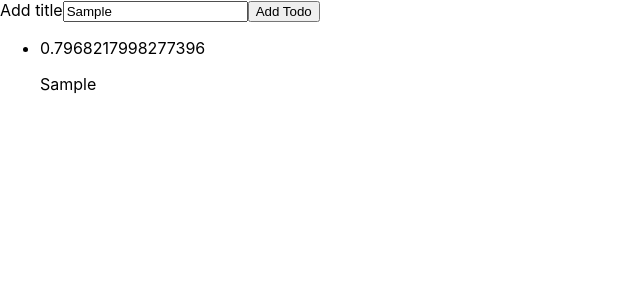
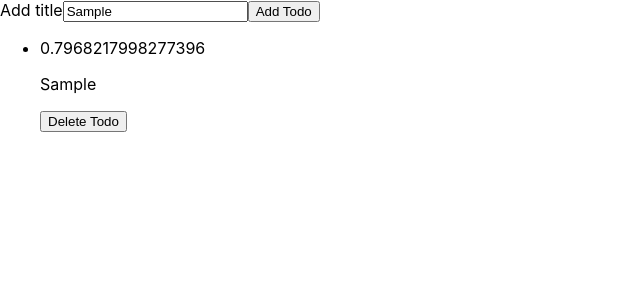
Before and after one commit to VadimKorobec/react-ts, a React (Create React App) app: page / in a window 1280 px wide. Both pictures are taken after typing "Sample" into the empty fields and a click on the button "Add Todo". Shown: the top 300 px of the page, without its empty margins (0-640 px from the left). Built offline with nearby package versions, Linux system fonts and the light colour scheme.

Commit message:
Update TodoList.tsx

```diff
--- a/src/components/TodoList.tsx
+++ b/src/components/TodoList.tsx
@@ -14,6 +14,12 @@ export const TodoList: React.FC<IProps> = (props) => {
           <li key={item.id}>
             <p>{item.id}</p>
             <p>{item.title}</p>
+            <button
+              type="button"
+              onClick={props.onRemoveTodo.bind(this, item.id)}
+            >
+              Delete Todo
+            </button>
           </li>
         ))}
       </ul>
```
